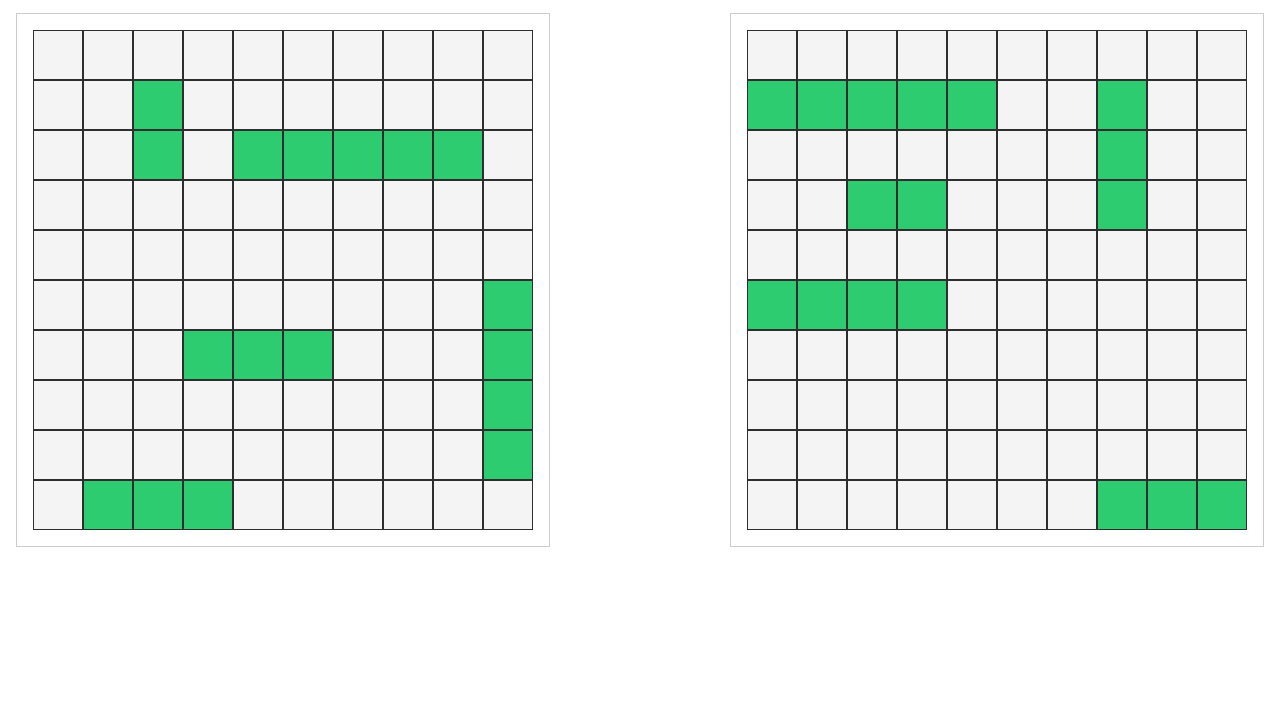
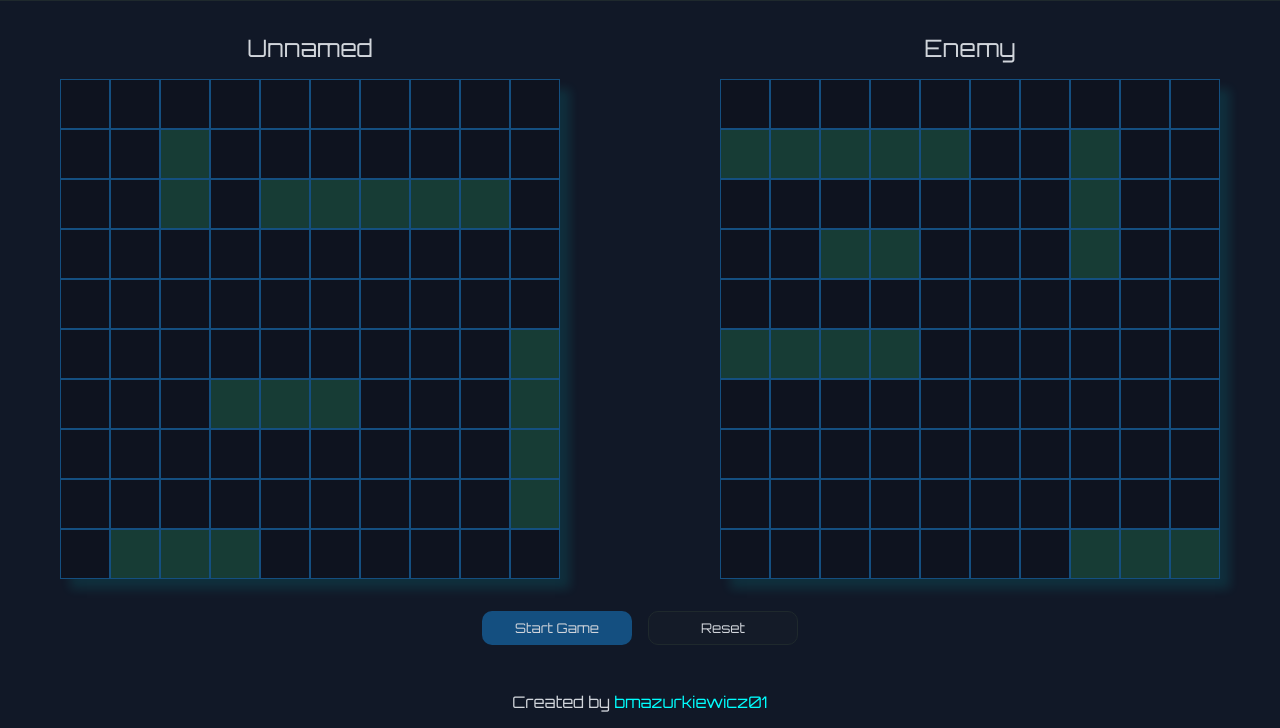
Before and after one commit to bmazurkiewicz01/naval-blitz, a website built with webpack: page src/index.html in a window 1280 px wide. Shown: the part 72-800 px from the top of the page. Built offline with nearby package versions, Linux system fonts and the light colour scheme.

Commit message:
Adjusted UI styles

```diff
--- a/src/index.html
+++ b/src/index.html
@@ -4,6 +4,9 @@
     <meta charset="UTF-8">
     <meta name="viewport" content="width=device-width, initial-scale=1.0">
     <title>NavalBlitz</title>
+    <link rel="preconnect" href="https://fonts.googleapis.com">
+    <link rel="preconnect" href="https://fonts.gstatic.com" crossorigin>
+    <link href="https://fonts.googleapis.com/css2?family=Orbitron:wght@400..900&display=swap" rel="stylesheet">
 </head>
 <body>
     <header>
@@ -11,9 +14,22 @@
     </header>
     <main>
         <div class="game-container">
-            <div id="player-grid" class="grid"></div>
-            <div id="enemy-grid" class="grid"></div>
+            <div class="game-details">
+                <h2>Unnamed</h2>
+                <div id="player-grid" class="grid"></div>
+            </div>
+            <div class="game-details">
+                <h2>Enemy</h2>
+                <div id="enemy-grid" class="grid"></div>
+            </div>
+        </div>
+        <div class="setup-buttons">
+            <button id="start-button" class="primary-btn">Start Game</button>
+            <button id="rotate-button" class="secondary-btn">Reset</button>
         </div>
     </main>
+    <footer>
+        <p>Created by <a href="https://github.com/bmazurkiewicz01/naval-blitz">bmazurkiewicz01</a></p>
+    </footer>
 </body>
 </html>
--- a/src/style.css
+++ b/src/style.css
@@ -6,6 +6,16 @@
 
 body {
     margin: 0;
+    font-family: Orbitron, sans-serif;
+    background-color: rgb(17, 24, 39);
+    color: rgb(209, 213, 219);
+    min-height: 100vh;
+    display: flex;
+    flex-direction: column;
+}
+
+button {
+    font-family: Orbitron, sans-serif;
 }
 
 h1, h2, h3, h4, h5, h6, p {
@@ -13,35 +23,54 @@ h1, h2, h3, h4, h5, h6, p {
 }
 
 header {
-    background-color: #333;
-    color: #fff;
     padding: 1rem;
     text-align: center;
+    border-bottom: 1px solid rgb(31, 41, 45);
+}
+
+h1 {
+    font-weight: 700;
+}
+
+h2 {
+    font-weight: 400;
+}
+
+main {
+    flex-grow: 1;
 }
 
 .game-container {
     display: flex;
-    justify-content: space-between;
+    justify-content: center;
+    gap: 10rem;
     align-items: center;
-    margin: 1rem;
+    margin: 2rem 1rem;
+}
+
+.game-details {
+    display: flex;
+    flex-direction: column;
+    align-items: center;
+    gap: 1rem;
 }
 
 .grid {
     display: grid;
     grid-template-columns: repeat(10, min(10%, 50px));
-    padding: 1rem;
-    border: 1px solid #ccc;
+    box-shadow: 10px 10px 10px rgba(0, 255, 255, 0.1);
 }
 
 .grid-cell {
-    background-color: #f4f4f4;
-    border: 1px solid #2e2e2e;
+    background-color: rgba(0, 0, 0, 0.2);
+    border: 1px solid rgb(20, 79, 128);
+    transition: background-color 0.3s ease-in-out;
     width: 50px;
     height: 50px;
 }
 
 .grid-cell:hover {
-    background-color: #eaeaea;
+    background-color: rgba(34, 0, 255, 0.25);
 }
 
 .miss {
@@ -53,13 +82,56 @@ header {
 }
 
 .ship {
-    background-color: #2ecc71;
+    background-color: rgba(46, 204, 113, 0.2);
 }
 
-#player-grid {
-
+.setup-buttons {
+    display: flex;
+    justify-content: center;
+    gap: 1rem;
+    margin: 1rem;
 }
 
-#enemy-grid {
+.primary-btn {
+    background-color: rgb(20, 79, 128);
+    color: rgb(209, 213, 219);
+    padding: 0.5rem 1rem;
+    border: none;
+    border-radius: 10px;
+    cursor: pointer;
+    transition: background-color 0.3s ease-in-out;
+    width: 150px;
+}
 
+.primary-btn:hover {
+    background-color: rgb(15, 111, 146);
 }
+
+.secondary-btn {
+    background-color: rgba(31, 41, 45, 0.2);
+    color: rgb(209, 213, 219);
+    padding: 0.5rem 1rem;
+    border: 1px solid rgb(31, 41, 45);
+    border-radius: 10px;
+    cursor: pointer;
+    transition: background-color 0.3s ease-in-out;
+    width: 150px;
+}
+
+.secondary-btn:hover {
+    background-color: rgba(31, 41, 45, 0.8);
+}
+
+footer {
+    text-align: center;
+    padding-bottom: 1rem;
+}
+
+footer a {
+    color: rgb(0, 255, 255);
+    text-decoration: none;
+}
+
+footer a:hover {
+    text-decoration: underline;
+}
```
